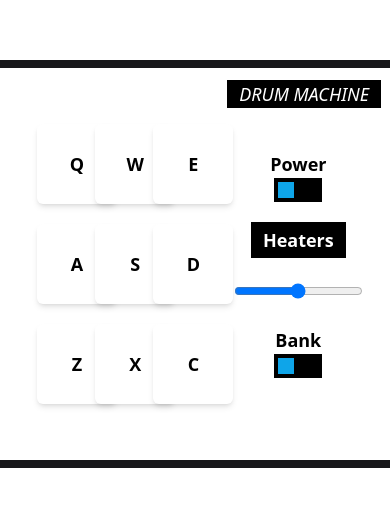
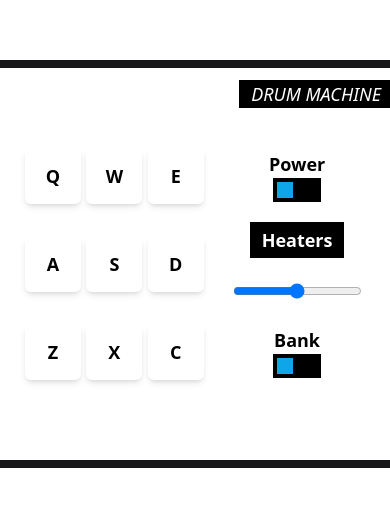
Before and after one commit to BaraouSaid/drum-machine, a React (Vite) app: page / in a window 390 px wide. Shown: the part 158-664 px from the top of the page. Built offline with nearby package versions, Linux system fonts and the light colour scheme.

Commit message:
Arrabged the pads mobile first

```diff
--- a/src/components/Drumpads.jsx
+++ b/src/components/Drumpads.jsx
@@ -1,13 +1,14 @@
 const Drumpads = ({ heaters, playSound }) => {
   return (
-    <div className="grid items-center justify-center grid-cols-3 gap-5 m-4 h-92">
+    <div className="grid items-center justify-center grid-cols-3 gap-8 m-4 h-92">
       {heaters.map(({ id, src, keyboardKey, clipName }) => {
         return (
           <div
             onClick={() => {
               playSound(keyboardKey, clipName);
             }}
-            className="flex items-center justify-center w-20 h-20 bg-white rounded-md shadow-md cursor-pointer drum-pad"
+            // className="flex items-center justify-center w-20 h-20 bg-white rounded-md shadow-md cursor-pointer drum-pad"
+            className="flex items-center justify-center bg-white rounded-md shadow-md cursor-pointer w-14 h-14 drum-pad"
             key={id}
             id={src}
           >
```
